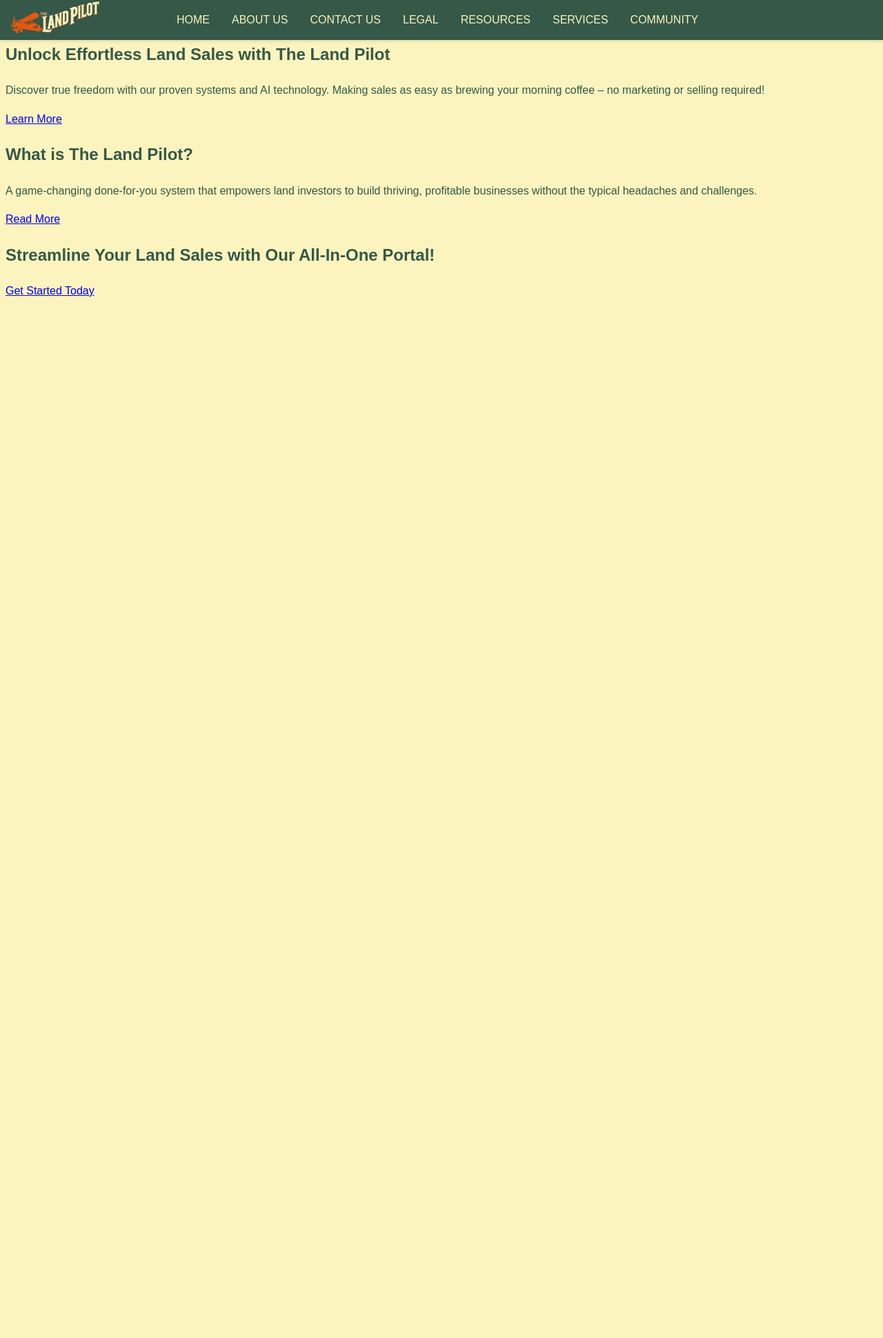
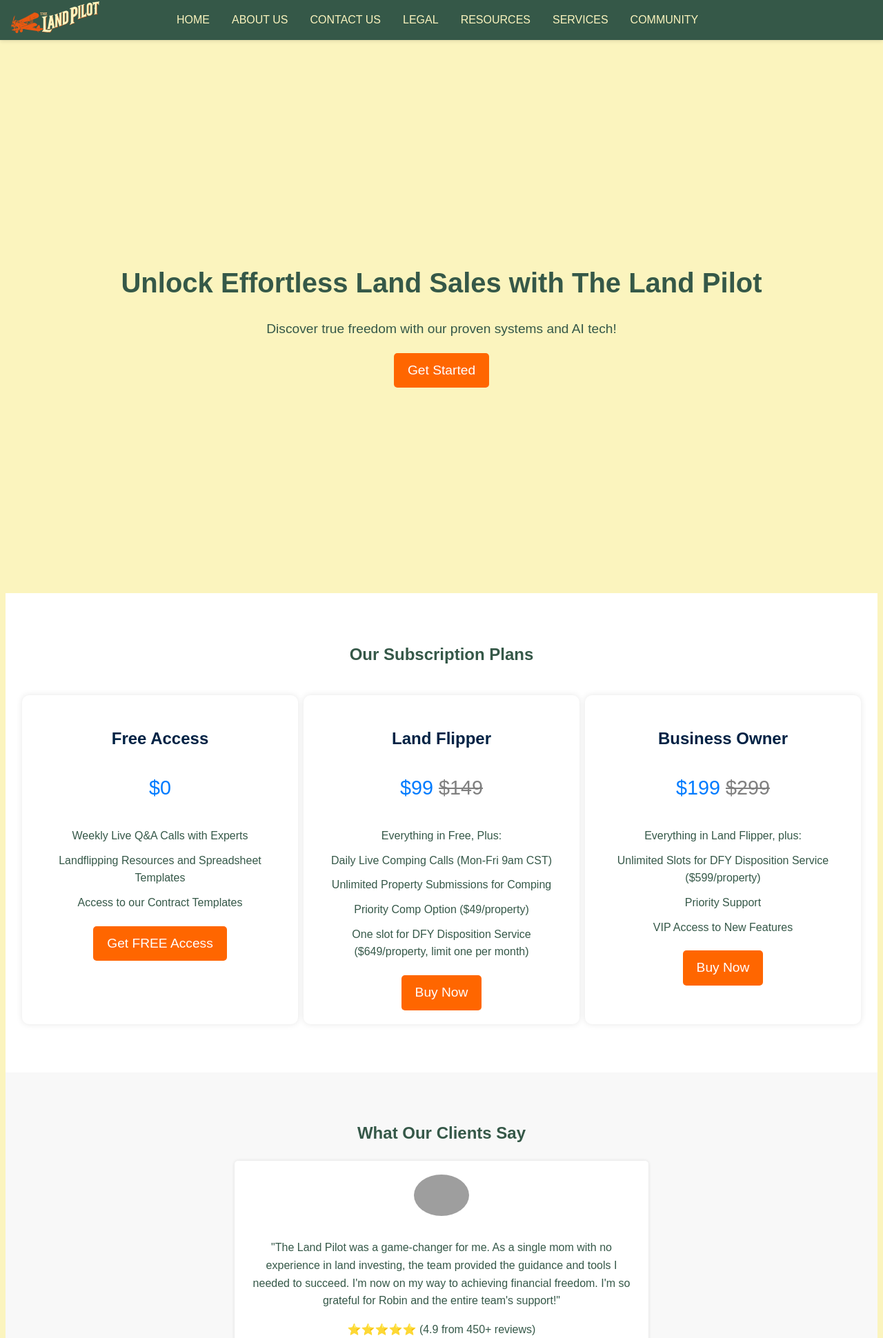
Before and after one commit to MohammadYasserZaki/Foundations-of-SE-group-10-Project, a PHP site: page / in a window 1280 px wide. Shown: the top 1940 px of the page at 69% size. Before the commit the page ends 430 px from the top, so only its background shows below. Run offline with PHP 8.4, Linux system fonts and the light colour scheme; grey boxes are pictures that could not be loaded.

Commit message:
#10 & #11 Added content on homepage and Styling updated

```diff
--- a/css/style.css
+++ b/css/style.css
@@ -171,6 +171,145 @@ body {
   transition: background-color 0.3s;
 }
 
+/* Hero Section */
+.hero {
+  display: flex;
+  justify-content: center;
+  align-items: center;
+  height: 100vh; /* Full viewport height */
+  text-align: center;
+}
+
+
+.hero-content {
+  position: relative;
+  z-index: 1;
+}
+
+.hero h1 {
+  font-size: 2.5em;
+  margin: 0.5em 0;
+}
+
+.hero p {
+  font-size: 1.2em;
+  margin: 0.5em 0 1em;
+}
+
+.btn {
+  background: #FF6600;
+  color: white;
+  padding: 15px 30px;
+  text-decoration: none;
+  border-radius: 5px;
+  font-size: 1.2em;
+  transition: background 0.3s ease;
+}
+
+.btn:hover {
+  background: #cc5200;
+}
+
+
+/* Subscription Plans */
+.subscriptions {
+  text-align: center;
+  padding: 50px 20px;
+  background: white;
+}
+
+.subscriptions_1 {
+  display: flex;
+}
+
+.plan {
+  background: white;
+  margin: 20px auto;
+  padding: 20px;
+  max-width: 400px;
+  border-radius: 10px;
+  box-shadow: 0px 0px 10px rgba(0, 0, 0, 0.1);
+}
+
+.plan h3 {
+  color: #002244;
+  font-size: 1.5em;
+}
+
+.plan .price {
+  font-size: 1.8em;
+  color: #007BFF;
+}
+
+.plan .old-price {
+  text-decoration: line-through;
+  color: gray;
+}
+
+.plan ul {
+  list-style: none;
+  padding: 0;
+}
+
+.plan ul li {
+  padding: 5px 0;
+}
+
+/* Testimonials */
+.testimonials {
+  text-align: center;
+  padding: 50px;
+  background: #f8f8f8;
+}
+
+.testimonial {
+  background: white;
+  padding: 20px;
+  max-width: 600px;
+  margin: 20px auto;
+  border-radius: 5px;
+  box-shadow: 0px 0px 5px rgba(0, 0, 0, 0.1);
+}
+
+.testimonial img {
+  width: 80px;
+  border-radius: 50%;
+  margin-bottom: 10px;
+}
+
+/* Featured In */
+.featured-in {
+  text-align: center;
+  padding: 50px;
+}
+
+.featured-in img {
+  max-width: 200px;
+}
+
+/* Message From Robin */
+.message-from-robin {
+  text-align: center;
+  background: #007BFF;
+  color: white;
+  padding: 40px;
+}
+
+/* CTA Button */
+.btn {
+  display: inline-block;
+  background: #FF6600;
+  color: white;
+  padding: 10px 20px;
+  text-decoration: none;
+  border-radius: 5px;
+}
+
+.btn:hover {
+  background: #cc5200;
+}
+
+
 @media screen and (width <= 800px) {
   .nav-links {
     display: none;
@@ -198,6 +337,11 @@ body {
 
   body{
     margin-top: 50px;
+  }
+
+  .subscriptions_1{
+    display: flex;
+    flex-direction: column;
   }
 }
 
--- a/index.html
+++ b/index.html
@@ -48,33 +48,92 @@
     </header>
 
     <main>
-         <!-- Hero Section -->
-         <section id="hero">
-            <h1>Unlock Effortless Land Sales with The Land Pilot</h1>
-            <p>Discover true freedom with our proven systems and AI technology. Making sales as easy as brewing your morning coffee – no marketing or selling required!</p>
-            <a href="pages/services.html">Learn More</a>
+        <section class="hero">
+            <div class="hero-text">
+                <h1>Unlock Effortless Land Sales with The Land Pilot</h1>
+                <p>Discover true freedom with our proven systems and AI tech!</p>
+                <a href="services.html" class="btn">Get Started</a>
+            </div>
         </section>
 
-        <!-- Brief Overview Section -->
-        <section id="overview">
-            <h2>What is The Land Pilot?</h2>
-            <p>A game-changing done-for-you system that empowers land investors to build thriving, profitable businesses without the typical headaches and challenges.</p>
-            <a href="pages/about.html">Read More</a>
-        </section>
-
-        <!-- Call to Action -->
-        <section id="cta">
-            <h2>Streamline Your Land Sales with Our All-In-One Portal!</h2>
-            <a href="#">Get Started Today</a>
-        </section>
-
-        <section class="features">
-            <!-- Key features summary -->
+        <section class="subscriptions">
+            <h2>Our Subscription Plans</h2>
+            <section class="subscriptions_1">
+                <div class="plan">
+                    <h3>Free Access</h3>
+                    <p class="price">$0</p>
+                    <ul>
+                        <li>Weekly Live Q&A Calls with Experts</li>
+                        <li>Landflipping Resources and Spreadsheet Templates</li>
+                        <li>Access to our Contract Templates</li>
+                    </ul>
+                    <a href="#" class="btn">Get FREE Access</a>
+                </div>
+                <div class="plan">
+                    <h3>Land Flipper</h3>
+                    <p class="price">$99 <span class="old-price">$149</span></p>
+                    <ul>
+                        <li>Everything in Free, Plus:</li>
+                        <li>Daily Live Comping Calls (Mon-Fri 9am CST)</li>
+                        <li>Unlimited Property Submissions for Comping</li>
+                        <li>Priority Comp Option ($49/property)</li>
+                        <li>One slot for DFY Disposition Service ($649/property, limit one per month)</li>
+                    </ul>
+                    <a href="#" class="btn">Buy Now</a>
+                </div>
+                <div class="plan">
+                    <h3>Business Owner</h3>
+                    <p class="price">$199 <span class="old-price">$299</span></p>
+                    <ul>
+                        <li>Everything in Land Flipper, plus:</li>
+                        <li>Unlimited Slots for DFY Disposition Service ($599/property)</li>
+                        <li>Priority Support</li>
+                        <li>VIP Access to New Features</li>
+                    </ul>
+                    <a href="#" class="btn">Buy Now</a>
+                </div>
+            </section>
         </section>
 
         <section class="testimonials">
-            <!-- Testimonials and social proof -->
+            <h2>What Our Clients Say</h2>
+            <div class="testimonial">
+                <img src="images/client1.jpg" alt="Sarah Johnson">
+                <p>"The Land Pilot was a game-changer for me. As a single mom with no experience in land investing, the team provided the guidance and tools I needed to succeed. I'm now on my way to achieving financial freedom. I'm so grateful for Robin and the entire team's support!"</p>
+                <span>⭐⭐⭐⭐⭐ (4.9 from 450+ reviews)</span>
+                <h4>Sarah Johnson</h4>
+                <p>California</p>
+            </div>
+            <div class="testimonial">
+                <img src="images/client2.jpg" alt="Michael Thompson">
+                <p>"The Land Pilot family gave me the confidence and knowledge I needed to take action in land investing. Since joining the program, I've closed multiple deals and generated a steady stream of passive income!"</p>
+                <span>⭐⭐⭐⭐⭐ (4.9 from 450+ reviews)</span>
+                <h4>Michael Thompson</h4>
+                <p>Texas</p>
+            </div>
+            <div class="testimonial">
+                <img src="images/client3.jpg" alt="Mark Davis">
+                <p>"As a busy professional looking to diversify my investments, I needed a team that did the work without me. The done-for-you system and expert guidance made land investing simple and accessible. I highly recommend The Land Pilot!"</p>
+                <span>⭐⭐⭐⭐⭐ (4.9 from 450+ reviews)</span>
+                <h4>Mark Davis</h4>
+                <p>New York</p>
+            </div>
         </section>
+
+        <section class="featured-in">
+            <h2>Featured In</h2>
+            <div class="logos">
+                <img src="images/featured1.jpg" alt="Featured Logo 1">
+                <!-- Add more logos as needed -->
+            </div>
+        </section>
+
+        <section class="message-from-robin">
+            <h2>A Message From Robin</h2>
+            <p>I've been able to transform my future one plot at a time. I know for a fact with land flipping, the possibilities are endless. At The Land Pilot, we've created a system that allows investors like you to thrive. Join us and let's build your legacy together.</p>
+            <a href="about.html" class="btn">Learn More</a>
+        </section>
+
     </main>
 
            <!-- Footer Begins Here -->
```
